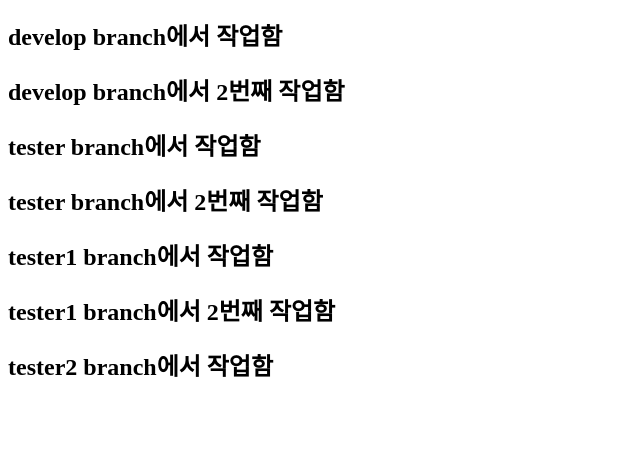
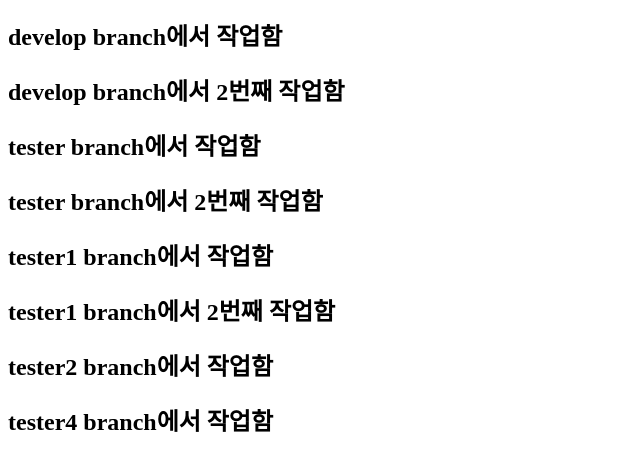
Before and after one commit to creatinewon/OSS_4, a plain HTML site: page index.html in a window 1280 px wide. Shown: the part 96-566 px from the top of the page, without its empty margins (0-640 px from the left). Drawn offline with Linux system fonts and the light colour scheme.

Commit message:
tester4 commit

```diff
--- a/index.html
+++ b/index.html
@@ -17,5 +17,7 @@
 
         <h2>tester2 branch에서 작업함</h2>
 
+        <h2>tester4 branch에서 작업함</h2>
+
     </body>
 </html>
```
